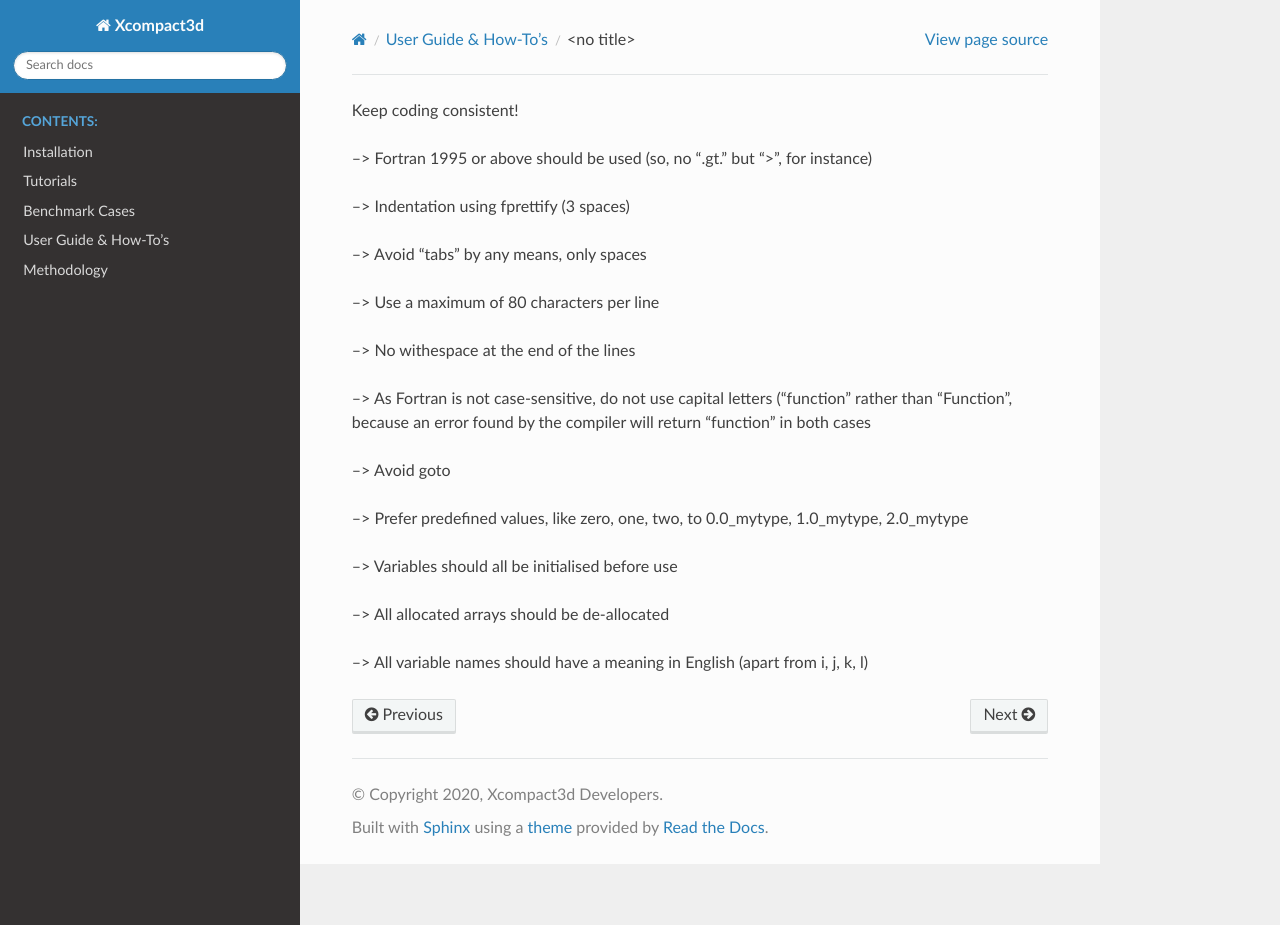
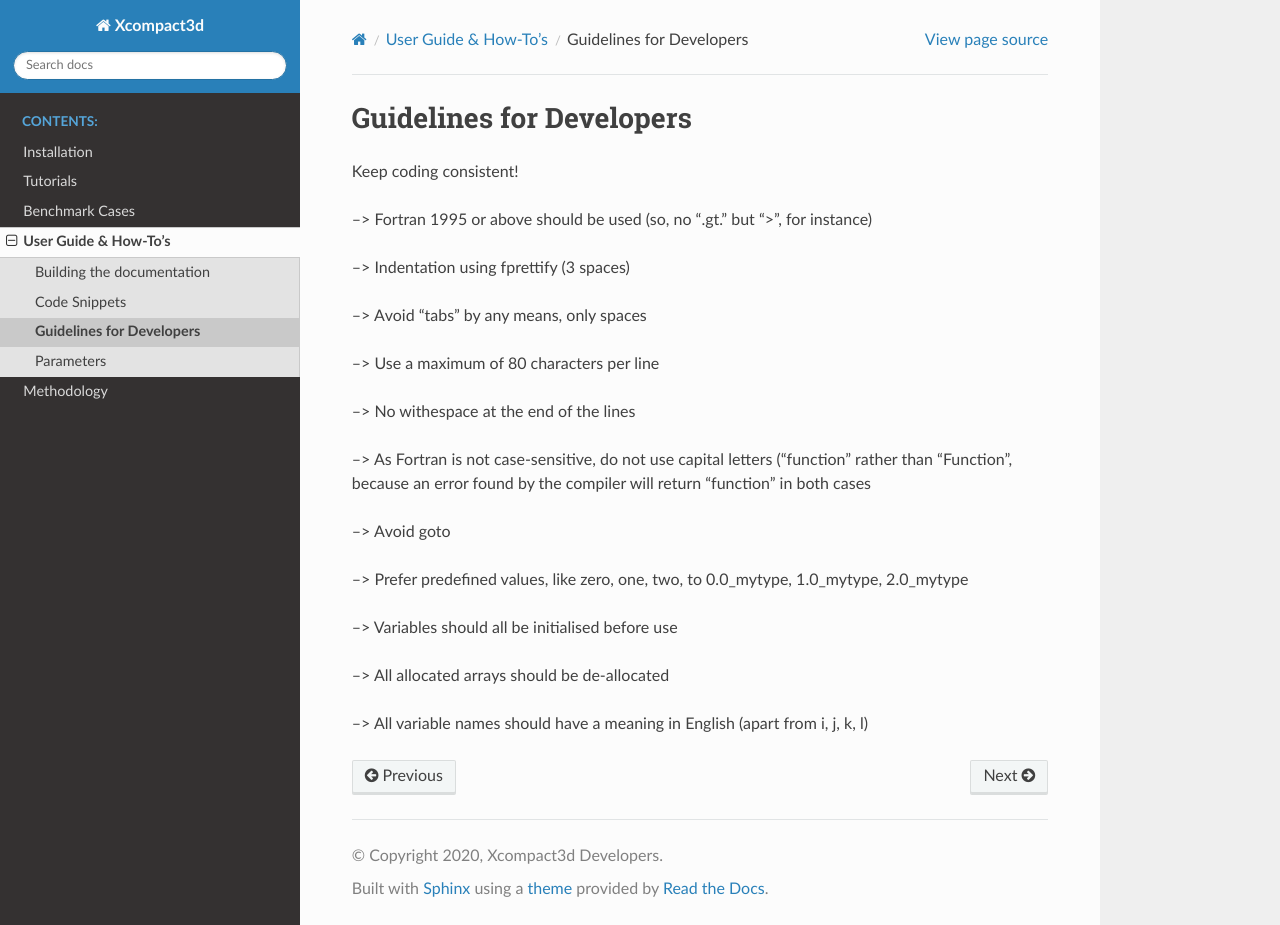
Before and after one commit to xcompact3d/Incompact3d, a Sphinx documentation site: the page built from docs/pages/user_guide/developer_guidance.rst, in a window 1280 px wide and 925 px high. Built offline with Sphinx 7.4.7 and the Read the Docs theme 2.0.0, drawn with Linux system fonts in a browser that asks for light colours.

Commit message:
Update developer_guidance.rst

```diff
--- a/docs/pages/user_guide/developer_guidance.rst
+++ b/docs/pages/user_guide/developer_guidance.rst
@@ -1,3 +1,6 @@
+Guidelines for Developers
+==========================
+
 Keep coding consistent!
 
 --> Fortran 1995 or above should be used (so, no “.gt.” but “>”, for instance)
```
